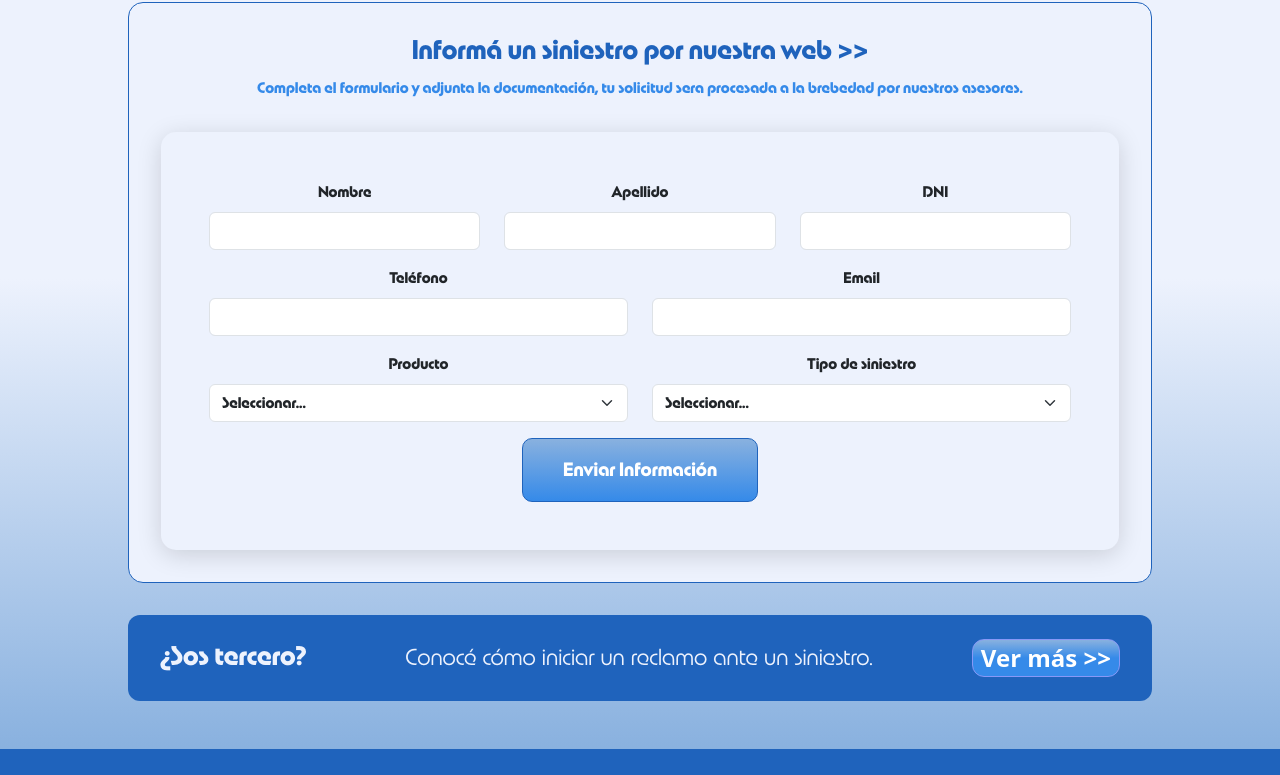
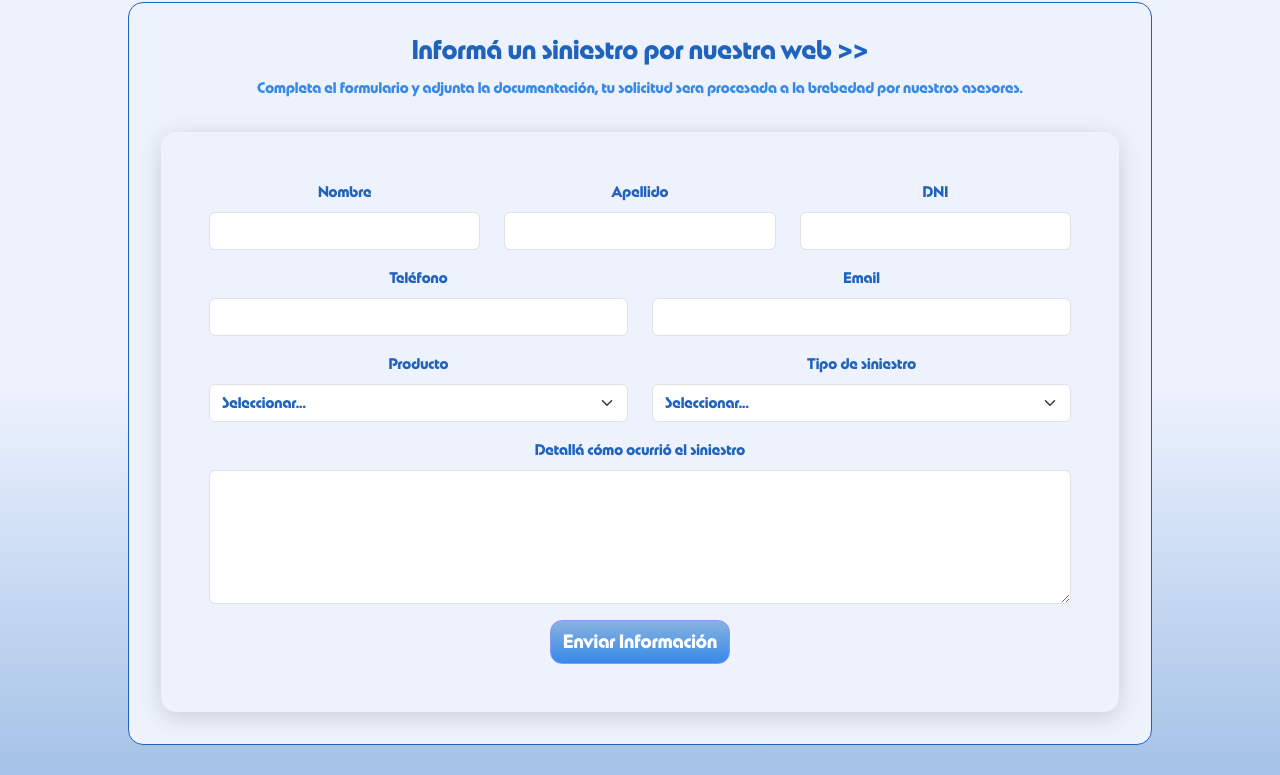
Before and after one commit to Ivanjaviersanchez/Fenix-Broker, a React (Vite) app: page /siniestros/asegurados in a window 1280 px wide. Shown: the part 777-1552 px from the top of the page. Built offline with nearby package versions, Linux system fonts and the light colour scheme; grey boxes are pictures that could not be loaded.

Commit message:
Componete SiniestrosForm final

```diff
--- a/src/components/SiniestrosAsegurados.css
+++ b/src/components/SiniestrosAsegurados.css
@@ -211,6 +211,7 @@
   transition: background-color 0.3s ease;
   display: inline-block;
   padding: 0 1vh;
+  font-family: 'New Astro', sans-serif;
   transition: all 0.3s ease;
 }
 .btn-vermas:hover {
--- a/src/components/SiniestrosForm.css
+++ b/src/components/SiniestrosForm.css
@@ -5,19 +5,31 @@
   box-shadow: 0 5px 25px rgba(0,0,0,0.15);
   margin-top: 2rem;
   font-family: 'New Astro', sans-serif;
+  color: var(--color-1);
+}
+
+.siniestros-form-container select {
+  color: var(--color-1);
+  background-color: white;
+
+}
+.siniestros-form-container select option {
+  color: var(--color-2);
+  background-color: var(--color-7);
 }
 
 .siniestros-btn {
   background: linear-gradient(to bottom, #89b1df, #358ae9);
-  border: solid 1px var(--color-1);
-  padding: 1rem 2.5rem;
+  border: solid var(--color-3) 1px;
+  transition: background-color 0.3s ease;
   font-size: 2.5vh;
-  border-radius: 10px;
-  transition: 0.3s;
+  border-radius: 12px;
+  transition: all 0.3s ease;
 }
 
 .siniestros-btn:hover {
   background: linear-gradient(to bottom, #fbc296, #f8992e);
+  border: solid var(--color-6) 1px;
   color: var(--color-6);
-  transform: translateX(5px);
+  transform: translateX(7px);
 }
--- a/src/components/SiniestrosForm.jsx
+++ b/src/components/SiniestrosForm.jsx
@@ -23,6 +23,9 @@ function SiniestrosForm() {
     email: yup.string().email("Email inválido").required("Ingresá tu email"),
     producto: yup.string().required("Seleccioná un producto"),
     tipoSiniestro: yup.string().required("Seleccioná el tipo de siniestro"),
+    detalleSiniestro: yup
+      .string()
+      .required("Ingresá una descripción del siniestro"),
   });
 
   const sendEmail = (values) => {
@@ -33,13 +36,15 @@ function SiniestrosForm() {
       email: values.email,
       producto: values.producto,
       tipoSiniestro: values.tipoSiniestro,
+      detalleSiniestro: values.detalleSiniestro,
     };
 
-    emailjs.send(
-        "service_siniestros",        // 🔧 tu SERVICE ID
-        "template_50kaamg", // 🔧 tu TEMPLATE ID
+    emailjs
+      .send(
+        "service_siniestros", // SERVICE ID
+        "template_50kaamg",   // TEMPLATE ID
         templateParams,
-        "RVMaHQ_u9uEMK3kWF"       // 🔧 tu PUBLIC KEY
+        "RVMaHQ_u9uEMK3kWF"   // PUBLIC KEY
       )
       .then(() => {
         alert("Tu denuncia fue enviada correctamente.");
@@ -62,6 +67,7 @@ function SiniestrosForm() {
           email: "",
           producto: "",
           tipoSiniestro: "",
+          detalleSiniestro: "",
         }}
         onSubmit={(values, actions) => {
           sendEmail(values);
@@ -185,6 +191,22 @@ function SiniestrosForm() {
               </Form.Group>
             </Row>
 
+            {/* TEXTAREA NUEVO */}
+            <Form.Group className="mb-3">
+              <Form.Label>Detallá cómo ocurrió el siniestro</Form.Label>
+              <Form.Control
+                as="textarea"
+                rows={5}
+                name="detalleSiniestro"
+                value={values.detalleSiniestro}
+                onChange={handleChange}
+                isInvalid={!!errors.detalleSiniestro}
+              />
+              <Form.Control.Feedback type="invalid">
+                {errors.detalleSiniestro}
+              </Form.Control.Feedback>
+            </Form.Group>
+
             <Button type="submit" className="siniestros-btn">
               Enviar Información
             </Button>
```
